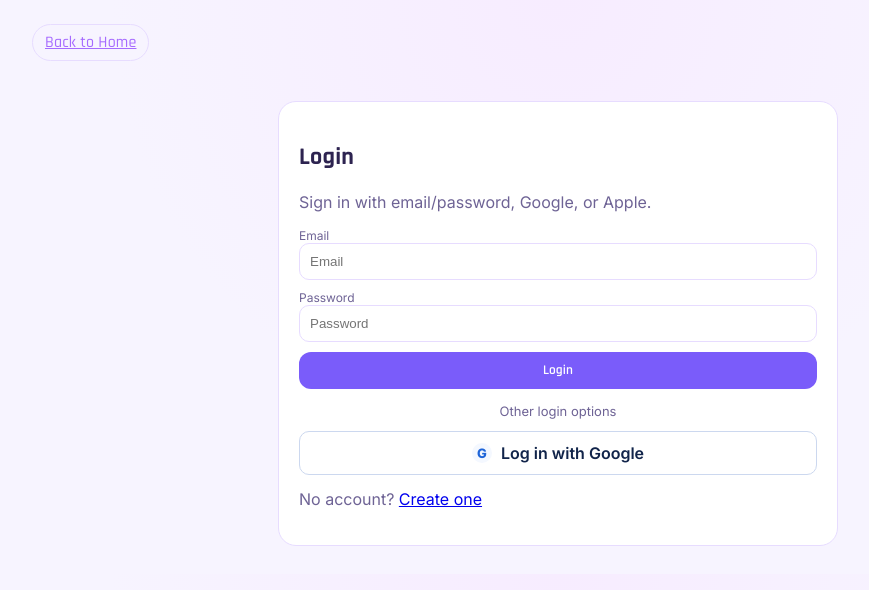
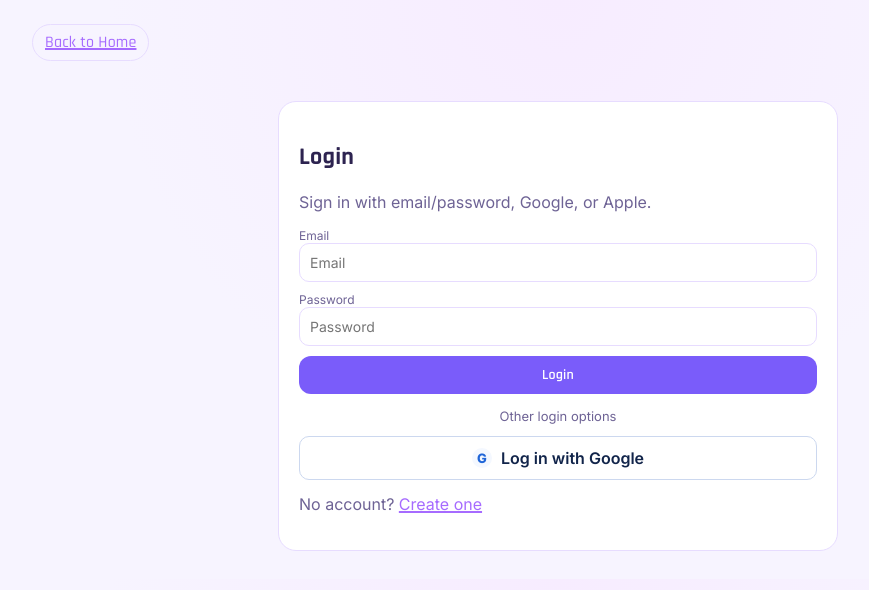
Before and after one commit to terenceboey/oripa_saas_product, a Next.js app in the folder apps/web/: page /login in a window 1280 px wide. Shown: the top 590 px of the page, without its empty margins (82-951 px from the left). Built offline with nearby package versions, Linux system fonts and the light colour scheme; no server answers.

Commit message:
style(typography): normalize fonts for form fields links labels and future UI elements

```diff
--- a/apps/web/app/globals.css
+++ b/apps/web/app/globals.css
@@ -14,11 +14,48 @@
   box-sizing: border-box;
 }
 
+html,
+body {
+  font-family: var(--font-body), "Segoe UI", Helvetica, Arial, sans-serif;
+}
+
 body {
   margin: 0;
-  font-family: var(--font-body), "Segoe UI", Helvetica, Arial, sans-serif;
   background: radial-gradient(circle at top, #f7ecff, #f7f4ff 52%);
   color: var(--text);
+}
+
+p,
+span,
+label,
+li,
+small,
+strong,
+em,
+input,
+textarea,
+select,
+button,
+a,
+th,
+td {
+  font-family: var(--font-body), "Segoe UI", Helvetica, Arial, sans-serif;
+}
+
+input,
+textarea,
+select,
+button {
+  font-size: 14px;
+}
+
+a {
+  color: var(--brand-accent);
+  text-decoration-thickness: 1.5px;
+}
+
+a:hover {
+  color: var(--brand);
 }
 
 h1,
@@ -31,6 +68,15 @@ h3,
 .wallet-chip {
   font-family: var(--font-display), var(--font-body), "Segoe UI", sans-serif;
   letter-spacing: 0.01em;
+}
+
+h4,
+h5,
+h6,
+.badge,
+.stat-value,
+.pack-header h2 {
+  font-family: var(--font-display), var(--font-body), "Segoe UI", sans-serif;
 }
 
 .container {
```
